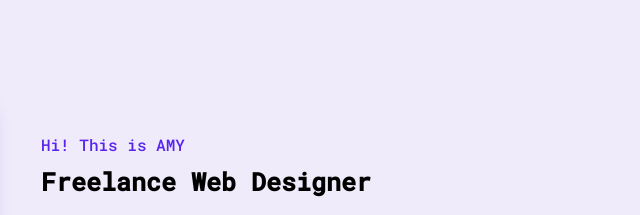
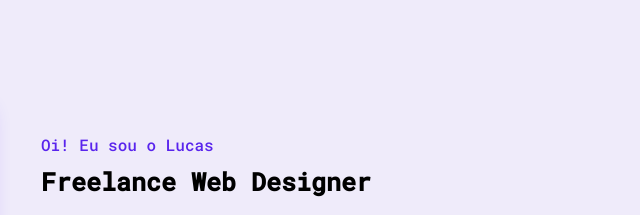
Before and after one commit to juliosmacedo/LucasReis-Portfolio, a plain HTML site: page index.html in a window 1280 px wide. Shown: the part 1840-2055 px from the top of the page, 500-1140 px from the left. Drawn offline with Linux system fonts and the light colour scheme.

Commit message:
Add files via upload

```diff
--- a/index.html
+++ b/index.html
@@ -133,7 +133,7 @@
           </div>
         </div>
         <div class="right">
-          <p class="subheading">Hi! This is AMY</p>
+          <p class="subheading">Oi! Eu sou o Lucas</p>
           <h2 class="slogan">Freelance Web Designer</h2>
           <p class="right-text">
             Lorem ipsum dolor sit amet, consectetur adipiscing elit. Fusce odio erat, ornare eu est at, sodales accumsan mi.
```
